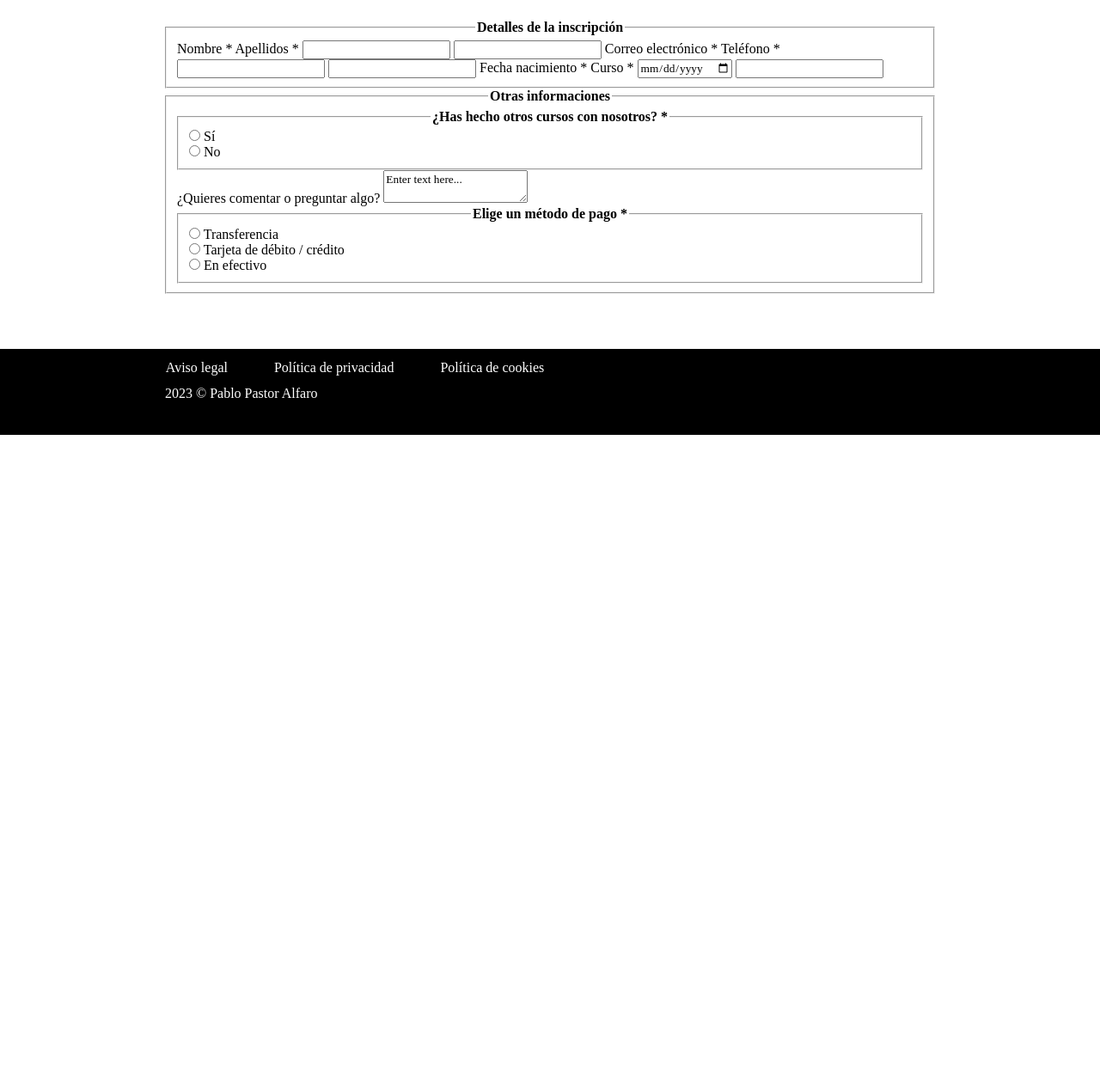
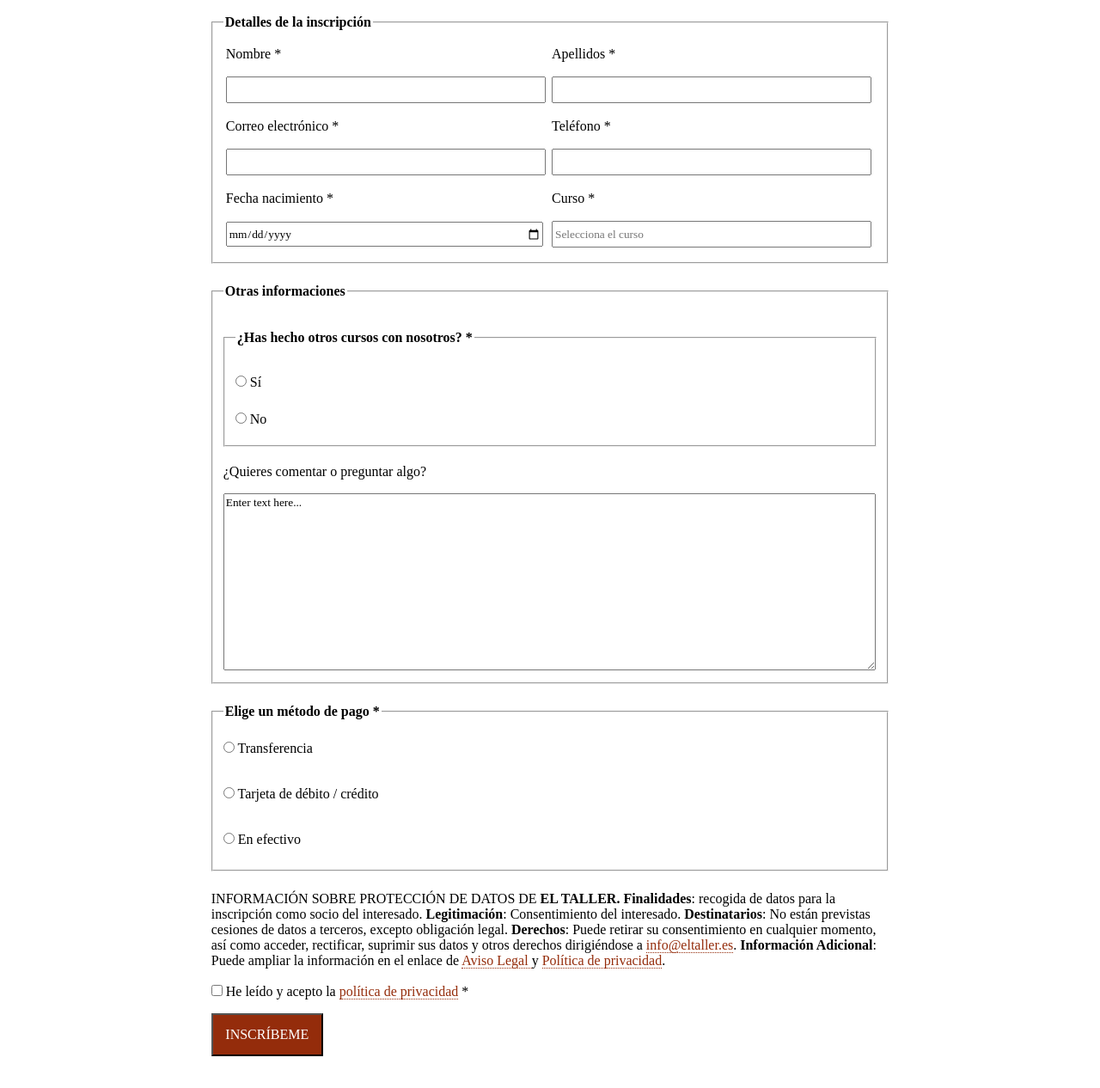
Before and after one commit to pablomgo10/Practica2_1Evaluacion, a plain HTML site: page inscripcion-cursos.html in a window 1280 px wide. Shown: the part 228-1494 px from the top of the page at 86% size. Before the commit the page ends 800 px from the top, so only its background shows below. Drawn offline with Linux system fonts and the light colour scheme; a web font is replaced by a local one.

Commit message:
Todas las páginas ok.Falta retocar meta y poco más

```diff
--- a/css/estilos.css
+++ b/css/estilos.css
@@ -5,12 +5,13 @@
 
 * {
     font-family: FontGoogle;
-    margin: 0 auto;
+    margin: 0;
 }
 
 main{
     text-align: left;
     width: 70%;
+    margin: 0 auto;
 }
 
 article > footer{
@@ -44,7 +45,7 @@ article > footer{
     font-size: 1.1em;
 }
 
-/*#footer_index a {
+#footer_index a {
     text-decoration: none;
     color: white;
 }
@@ -105,13 +106,13 @@ article > footer{
 
 
 
-p a {
+p a, label a {
     text-decoration: none;
     color: #942C0B;
     border-bottom: dotted 1px #942C0B;
 }
 
-p a:hover {
+p a:hover, label a:hover {
     text-decoration: none;
     color: #942C0B;
     border-bottom: solid 1px #942C0B;
@@ -223,6 +224,7 @@ nav > ul{
     color: #FFFFFF;
     padding-bottom: 3%;
     width: 70%;
+    margin: 30px auto;
  }
 
  body > footer:not(#footer_index) > ul{
@@ -231,6 +233,7 @@ nav > ul{
     padding-top: 1%;
     margin-bottom: 1%;
     list-style: none;
+    margin: 0 auto;
  }
 
  body > footer:not(#footer_index) > ul >li{
@@ -250,7 +253,7 @@ nav > ul{
     border-bottom: 2px solid currentColor;
  }
 
- table{
+ table:not(#tabla_formulario){
     border-bottom: 1px solid black;
     border-top: 1px solid black;
     border-collapse: collapse;
@@ -300,6 +303,54 @@ td{
     font-size: 1.8em;
  }
 
- fieldset > legend{
-    text-align: left;
+#tabla_formulario{
+    width: 100%;
  }
+ #tabla_formulario td{
+   border: 0px;
+   font-size: 1em;
+ }
+
+ #tabla_formulario input{
+   width: 97%;
+   height: 25px;
+ }
+
+ fieldset{
+   margin-bottom: 3%;
+ }
+
+ fieldset > fieldset
+ {
+   margin-top: 30px;
+   margin-bottom: 20px;
+ }
+
+fieldset > fieldset> *{
+   margin-top: 15px;
+   margin-bottom: 15px;
+}
+
+ textarea{
+   margin-top: 2%;
+   width: 99%;
+   height: 200px;
+ }
+
+ #transferencia, #tarjeta, #efectivo{
+   margin-top: 20px;
+   margin-bottom: 20px;
+ }
+
+ #inscribirse{
+   margin-top: 2%;
+   color: #FFFFFF;
+   background-color: #942C0B;
+   font-size: 1em;
+   width: 130px;
+   height: 50px;
+ }
+
+ #formulario_cursos, #header_formulario{
+   margin: 0 6% 0 6%;
+ }
--- a/inscripcion-cursos.html
+++ b/inscripcion-cursos.html
@@ -1,5 +1,6 @@
 <!DOCTYPE html>
 <html lang="en">
+
 <head>
     <meta charset="UTF-8">
     <meta name="viewport" content="width=device-width, initial-scale=1.0">
@@ -7,6 +8,7 @@
     <link rel="stylesheet" href="./css/estilos.css">
     <title>Inscripcion</title>
 </head>
+
 <body>
     <header>
         <ul>
@@ -25,35 +27,54 @@
     </header>
     <main>
         <article>
-            <header>
+            <header id="header_formulario">
                 <h1>Inscripción a los cursos</h1>
                 <p>Los campos marcados con * son obligatorios</p>
-            </header><section>
-            <form id="formulario_cursos">
+            </header>
+            <section>
+                <form id="formulario_cursos" action="#" method="post">
+
                     <fieldset>
                         <legend><strong>Detalles de la inscripción</strong></legend>
-                <label for="nombre">Nombre *</label>
-                <label for="apellidos">Apellidos *</label>
-                <input type="text" name="nombre">
-                <input type="text" name="apellidos">
+                        <table id="tabla_formulario">
+                            <tbody>
+                                <tr>
+                                    <td>Nombre *</td>
+                                    <td>Apellidos *</td>
+                                </tr>
+                                <tr>
+                                    <td><input type="text" name="nombre" id="inputNombre"></td>
+                                    <td><input type="text" name="apellidos" id="inputApellidos"></td>
+                                </tr>
 
-                <label for="correo">Correo electrónico *</label>
-                <label for="telefono">Teléfono *</label>
-                <input type="email" name="correo">
-                <input type="number" name="telefono">
-
-                <label for="nacimiento">Fecha nacimiento *</label>
-                <label for="curso">Curso *</label>
-                <input type="date" name="nacimiento">
-                <input list="cursos" id="curso">
+                                <tr>
+                                    <td>Correo electrónico *</td>
+                                    <td>Teléfono *</td>
+                                </tr>
+                                <tr>
+                                    <td><input type="email" name="correo"></td>
+                                    <td><input type="number" name="telefono"></td>
+                                </tr>
+                                <tr>
+                                    <td>Fecha nacimiento *</td>
+                                    <td>Curso *</td>
+                                </tr>
+                                <tr>
+                                    <td><input type="date" name="nacimiento"></td>
+                                    <td>
+                                        <input list="cursos" id="curso" placeholder="Selecciona el curso">
                                         <datalist id="cursos">
-                    <option value="Selecciona el curso" selected></option>
                                             <option value="Torno"></option>
                                             <option value="Cerámica"></option>
                                             <option value="Modelado"></option>
                                             <option value="Esmaltes"></option>
                                             <option value="Joyería Cerámica"></option>
+
                                         </datalist>
+                                    </td>
+                                </tr>
+                            </tbody>
+                        </table>
                     </fieldset>
 
                     <fieldset>
@@ -61,22 +82,36 @@
                         <fieldset>
                             <legend><strong>¿Has hecho otros cursos con nosotros? *</strong></legend>
                             <input type="radio" id="true" name="experiencia" value="si">
-                <label for="experiencia">Sí</label><br>
+                            <label id="experienciaSi">Sí</label><br>
                             <input type="radio" id="false" name="experiencia" value="no">
-                <label for="experiencia">No</label>
+                            <label id="experienciaNo">No</label>
                         </fieldset>
-            <label>¿Quieres comentar o preguntar algo?</label>
-            <textarea name="comentar" id="formulario_cursos">Enter text here...</textarea>
+                        <label>¿Quieres comentar o preguntar algo?</label><br>
+                        <textarea name="comentar" id="textarea_form">Enter text here...</textarea>
+                    </fieldset>
+
                     <fieldset>
                         <legend><strong>Elige un método de pago *</strong></legend>
                         <input type="radio" id="transferencia" name="pago" value="transferencia">
-                <label for="pago">Transferencia</label><br>
+                        <label id="pagoTransferencia">Transferencia</label><br>
                         <input type="radio" id="tarjeta" name="pago" value="tarjeta">
-                <label for="pago">Tarjeta de débito / crédito</label><br>
+                        <label id="pagoTarjeta">Tarjeta de débito / crédito</label><br>
                         <input type="radio" id="efectivo" name="pago" value="efectivo">
-                <label for="pago">En efectivo</label>
+                        <label id="pagoEfectivo">En efectivo</label>
                     </fieldset>
-            </fieldset>
+                    <p>
+                        INFORMACIÓN SOBRE PROTECCIÓN DE DATOS DE <strong>EL TALLER. Finalidades</strong>: recogida de datos para la
+                        inscripción como socio del interesado.<strong> Legitimación</strong>: Consentimiento del interesado.
+                        <strong>Destinatarios</strong>: No están previstas cesiones de datos a terceros, excepto obligación legal.
+                        <strong>Derechos</strong>: Puede retirar su consentimiento en cualquier momento, así como acceder, rectificar,
+                        suprimir sus datos y otros derechos dirigiéndose a <a href="mailto:info@eltaller.es">info@eltaller.es</a>. <strong>Información Adicional</strong>:
+                        Puede ampliar la información en el enlace de <a href="#">Aviso Legal </a>y <a href="#">Política de privacidad</a>.
+                    </p>
+                    <br>
+                    <input type="checkbox" id="legal" name="legal">
+                    <label>He leído y acepto la <a href="#">política de privacidad</a> *</label>
+                    <br>
+                    <input type="submit" value="INSCRÍBEME" id="inscribirse">
                 </form>
             </section>
         </article>
@@ -92,4 +127,5 @@
         </p>
     </footer>
 </body>
+
 </html>
```
Lines whose indentation alone changed are shown as unchanged.
